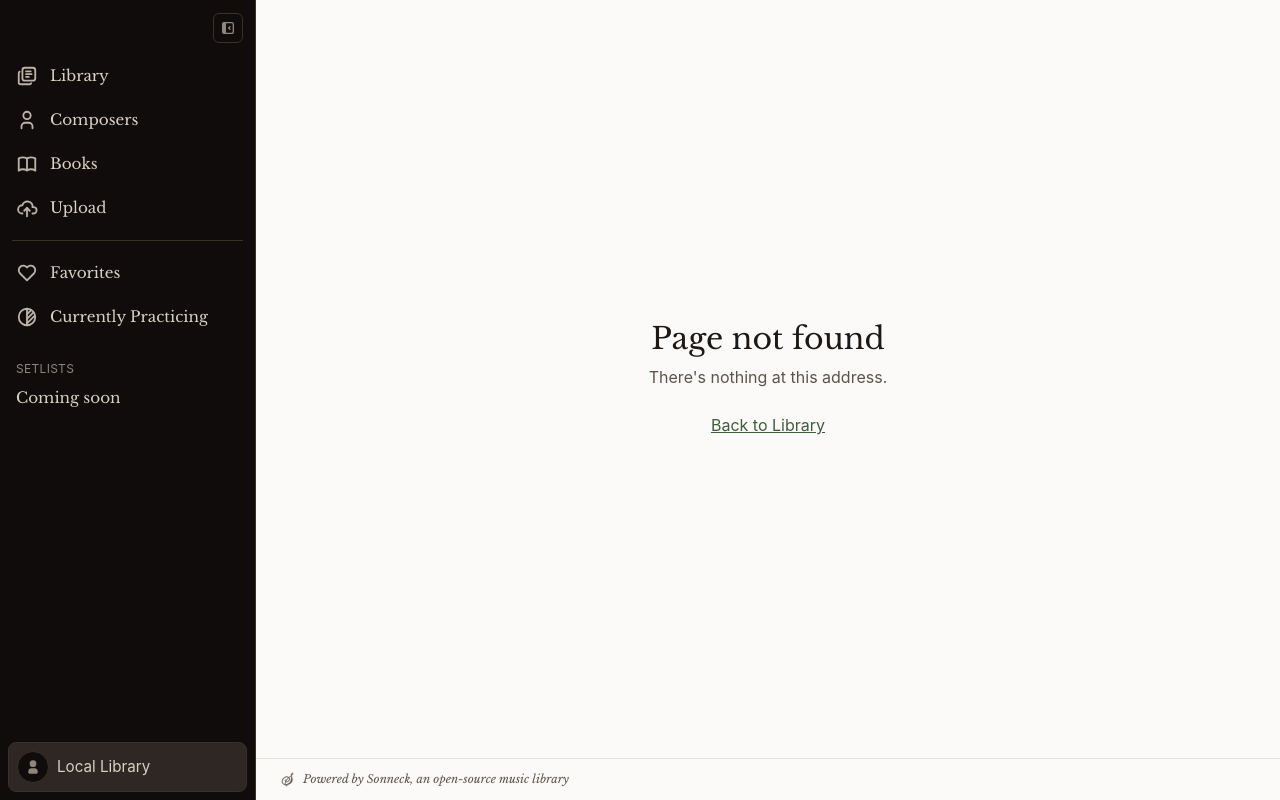
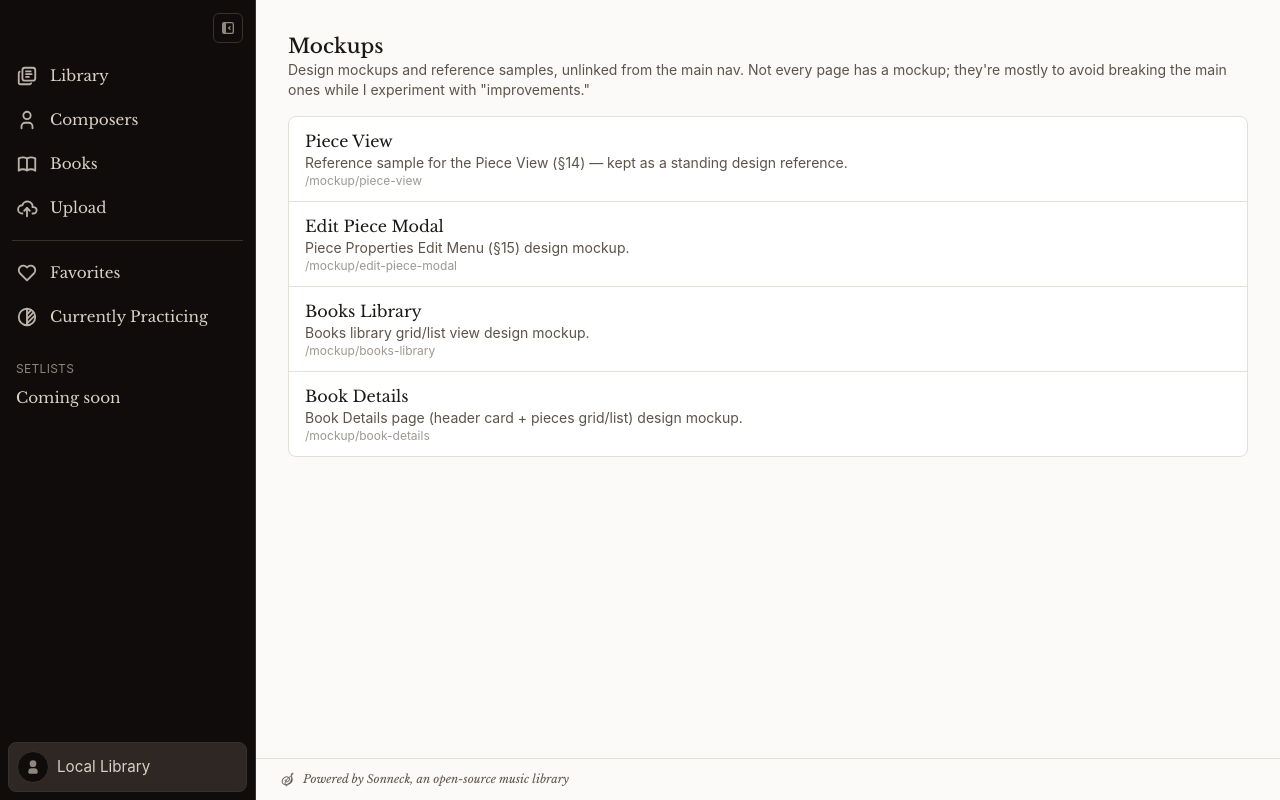
Before and after one commit to jpcranford/sonneck, a React (Vite) app in the folder frontend/: page /mockup in a window 1280 px wide. Built offline with nearby package versions, Linux system fonts and the light colour scheme.

Commit message:
Add: Mockup index page
They're so useful, but I was starting to lose track of them all.

```diff
--- a/frontend/src/App.tsx
+++ b/frontend/src/App.tsx
@@ -5,6 +5,7 @@ import { BooksPage } from './routes/BooksPage'
 import { UploadPage } from './routes/UploadPage'
 import { PiecePage } from './routes/PiecePage'
 import { BookDetailsPage } from './routes/BookDetailsPage'
+import { MockupIndexPage } from './routes/MockupIndexPage'
 import { PieceViewSample } from './routes/PieceViewSample'
 import { EditPieceModalMockup } from './routes/EditPieceModalMockup'
 import { BooksLibrarySample } from './routes/BooksLibrarySample'
@@ -24,18 +25,14 @@ function App() {
         <Route path="upload" element={<UploadPage />} />
         <Route path="pieces/:id" element={<PiecePage />} />
         <Route path="books/:id" element={<BookDetailsPage />} />
-        {/* Reference sample, unlinked from nav — a standing design
-            reference for the Piece View, kept intentionally (not deleted
-            once "locked in" the way earlier mockups were). */}
+        {/* Design mockups and reference samples — unlinked from the main
+            nav, browsable via the /mockup index below. Kept intentionally
+            for future reference/experimentation, not deleted once whatever
+            they were mocking is locked in and built for real. */}
+        <Route path="mockup" element={<MockupIndexPage />} />
         <Route path="mockup/piece-view" element={<PieceViewSample />} />
-        {/* Design mockup, unlinked from nav — remove once §15 is locked in
-            and built for real. */}
         <Route path="mockup/edit-piece-modal" element={<EditPieceModalMockup />} />
-        {/* Design mockup, unlinked from nav — remove once the Books library
-            view is locked in and built for real. */}
         <Route path="mockup/books-library" element={<BooksLibrarySample />} />
-        {/* Design mockup, unlinked from nav — remove once the Book
-            Details page is locked in and built for real (Phase 4). */}
         <Route path="mockup/book-details" element={<BookDetailsSample />} />
         <Route path="composers" element={<ComposersPage />} />
         <Route path="favorites" element={<FavoritesPage />} />
--- /dev/null
+++ b/frontend/src/routes/MockupIndexPage.tsx
@@ -0,0 +1,55 @@
+import { Link } from 'react-router-dom'
+import { useMockupTitle } from '../lib/useMockupTitle'
+
+// Quick and dirty — just a way to find the mockups without memorizing URLs.
+// Add a row here whenever a new one gets built. These pages are kept around
+// on purpose (design references, future experimentation), not deleted once
+// whatever they were mocking gets built for real.
+const MOCKUPS = [
+  {
+    to: '/mockup/piece-view',
+    name: 'Piece View',
+    note: 'Reference sample for the Piece View (§14) — kept as a standing design reference.',
+  },
+  {
+    to: '/mockup/edit-piece-modal',
+    name: 'Edit Piece Modal',
+    note: 'Piece Properties Edit Menu (§15) design mockup.',
+  },
+  {
+    to: '/mockup/books-library',
+    name: 'Books Library',
+    note: 'Books library grid/list view design mockup.',
+  },
+  {
+    to: '/mockup/book-details',
+    name: 'Book Details',
+    note: 'Book Details page (header card + pieces grid/list) design mockup.',
+  },
+]
+
+export function MockupIndexPage() {
+  useMockupTitle('Mockup Index')
+
+  return (
+    <div className="flex flex-1 flex-col gap-4 p-6 md:p-8">
+      <div>
+        <h1 className="font-display text-xl font-medium text-ink">Mockups</h1>
+        <p className="text-sm text-ink-soft">
+          Design mockups and reference samples, unlinked from the main nav. Not every page has a mockup; they're mostly to avoid breaking the main ones while I experiment with "improvements."
+        </p>
+      </div>
+      <ul className="flex flex-col divide-y divide-border rounded-lg border border-border bg-paper-raised">
+        {MOCKUPS.map((m) => (
+          <li key={m.to}>
+            <Link to={m.to} className="block px-4 py-3 hover:bg-paper">
+              <p className="font-display text-ink">{m.name}</p>
+              <p className="text-sm text-ink-soft">{m.note}</p>
+              <p className="text-xs text-ink-soft/60">{m.to}</p>
+            </Link>
+          </li>
+        ))}
+      </ul>
+    </div>
+  )
+}
```
